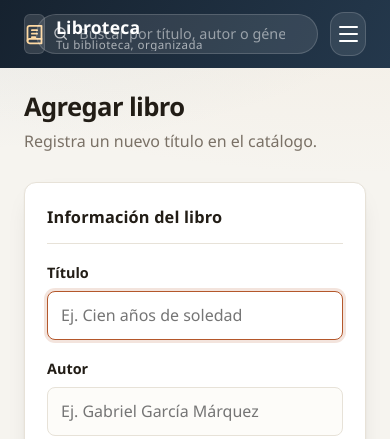
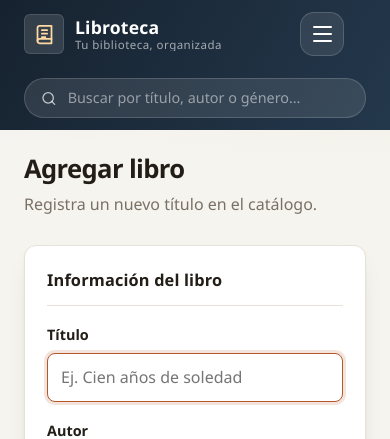
Before and after one commit to saosandoval64-ui/EXAMEN-PR-CTICO, a Flask app: page /nuevo in a window 390 px wide. Shown: the top 439 px of the page. Run offline with Flask 3, Linux system fonts and the light colour scheme.

Commit message:
Layout: navegación de escritorio en una sola línea con buscador centrado; móvil con hamburguesa → drawer y búsqueda a ancho completo (el título no tapa el buscador)

```diff
--- a/static/style.css
+++ b/static/style.css
@@ -101,6 +101,7 @@ img { max-width: 100%; }
   gap: 9px;
   max-width: 340px;
   width: 100%;
+  justify-self: center;
   background: rgba(255, 255, 255, 0.1);
   border: 1px solid rgba(255, 255, 255, 0.16);
   border-radius: 999px;
@@ -1016,17 +1017,24 @@ main.container {
 
 @media (max-width: 720px) {
   .header-inner {
-    display: flex;
-    flex-direction: row;
+    display: grid;
+    grid-template-columns: auto 1fr auto;
     align-items: center;
-    justify-content: space-between;
-    gap: 12px;
+    gap: 22px;
     padding-top: 12px;
     padding-bottom: 12px;
   }
-  .brand { flex: 1; min-width: 0; }
   .brand-text strong { font-size: 1.1rem; }
   .brand-text small { white-space: nowrap; overflow: hidden; text-overflow: ellipsis; }
+
+  .nav-search {
+    width: 100%;
+    grid-column: 1 / -1;
+    grid-row: 2;
+    order: 3;
+    max-width: none;
+    justify-self: stretch;
+  }
 
   /* ---- Hamburgesa → X (animada) ---- */
   .nav-toggle {
```
